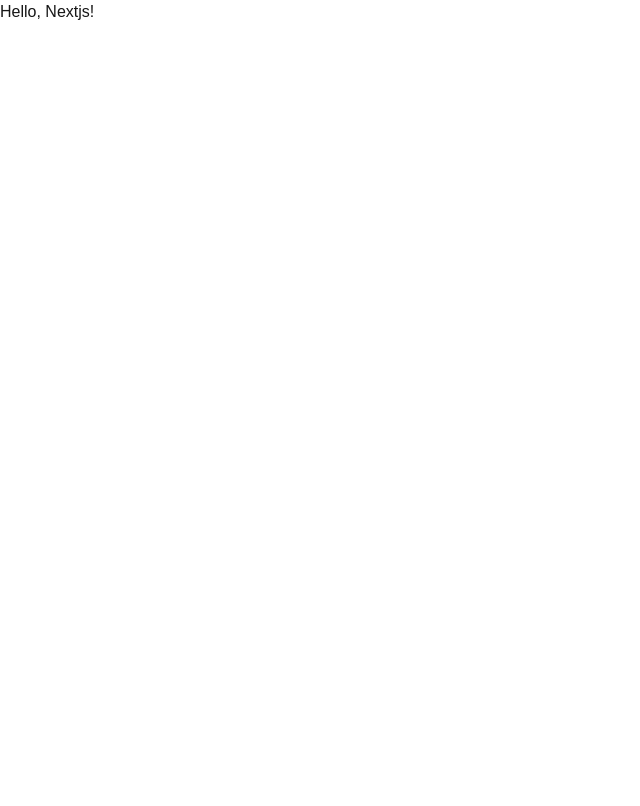
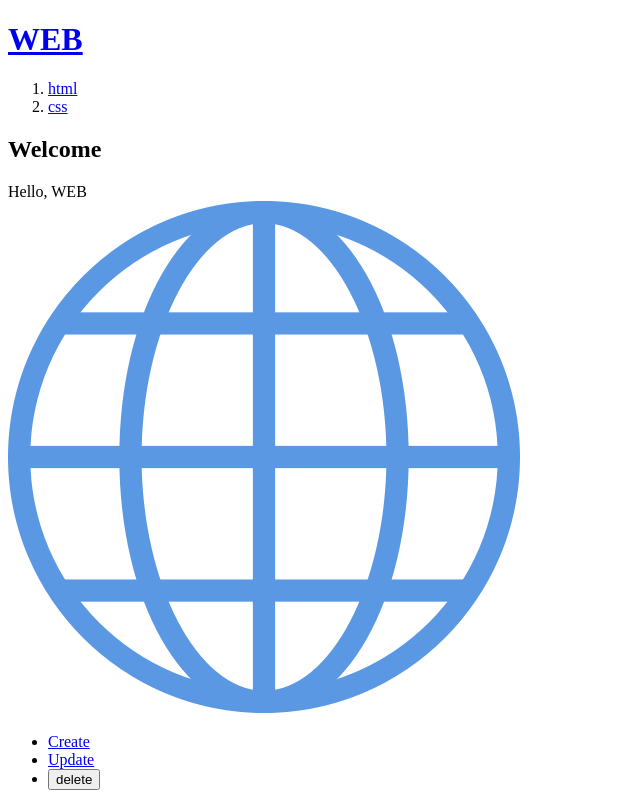
Before and after one commit to taegeun1111/next.js_playground, a Next.js app: page / in a window 1280 px wide. Shown: the whole page, without its empty margins (0-640 px from the left). Built offline with nearby package versions, Linux system fonts and the light colour scheme.

Commit message:
FEAT: Image load

```diff
--- a/src/app/globals.css
+++ /dev/null
@@ -1,27 +0,0 @@
-@tailwind base;
-@tailwind components;
-@tailwind utilities;
-
-:root {
-  --background: #ffffff;
-  --foreground: #171717;
-}
-
-@media (prefers-color-scheme: dark) {
-  :root {
-    --background: #0a0a0a;
-    --foreground: #ededed;
-  }
-}
-
-body {
-  color: var(--foreground);
-  background: var(--background);
-  font-family: Arial, Helvetica, sans-serif;
-}
-
-@layer utilities {
-  .text-balance {
-    text-wrap: balance;
-  }
-}
--- a/src/app/layout.tsx
+++ b/src/app/layout.tsx
@@ -1,8 +1,7 @@
 import type { Metadata } from "next";
-import "./globals.css";
 
 export const metadata: Metadata = {
-  title: "Create Next App",
+  title: "Web tutorials CRUD",
   description: "Generated by create next app",
 };
 
@@ -13,7 +12,31 @@ export default function RootLayout({
 }>) {
   return (
     <html lang="en">
-      <body>{children}</body>
+      <body>
+        <h1>
+          <a href="/">WEB</a>
+        </h1>
+        <ol>
+          <li>
+            <a href="read/1">html</a>
+          </li>
+          <li>
+            <a href="read/2">css</a>
+          </li>
+        </ol>
+        {children}
+        <ul>
+          <li>
+            <a href="/create">Create</a>
+          </li>
+          <li>
+            <a href="/update">Update</a>
+          </li>
+          <li>
+            <input type="button" value="delete" />
+          </li>
+        </ul>
+      </body>
     </html>
   );
 }
--- a/src/app/page.tsx
+++ b/src/app/page.tsx
@@ -1,7 +1,9 @@
-import Image from "next/image";
-
 export default function Home() {
   return (
-    <>Hello, Nextjs!</>
+    <>
+      <h2>Welcome</h2>
+      <div>Hello, WEB</div>
+      <img src="/free-icon-internet-493805.png" alt="" />
+    </>
   );
 }
```
Also changed, not shown: src/app/create/layout.tsx (added, +12 -0 lines), src/app/create/page.tsx (added, +9 -0 lines), src/app/read/[id]/page.tsx (added, +14 -0 lines), public/free-icon-internet-493805.png (added).
